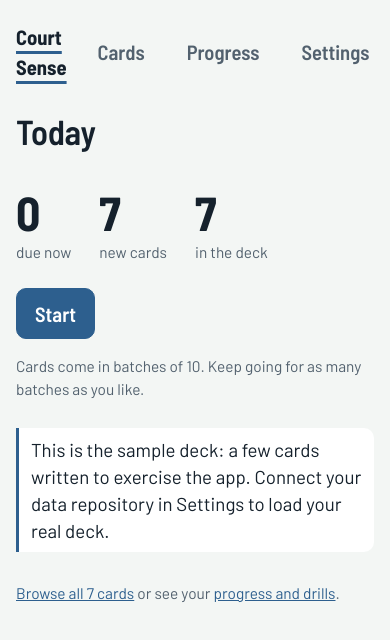
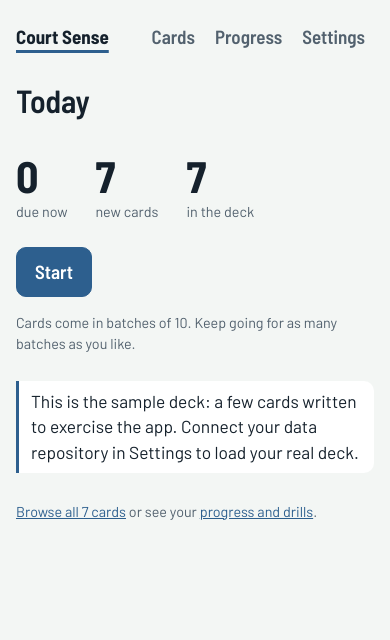
Before and after one commit to jeremys-apps/pickleball-iq, a website with bundled scripts: page app/index.html in a window 390 px wide. Built offline with nearby package versions, Linux system fonts and the light colour scheme.

Commit message:
App: the extra point stays on the body text, so the question, headings and buttons keep their size; the phone topbar fits four tabs on one line (Track C6)

```diff
--- a/app/styles.css
+++ b/app/styles.css
@@ -57,11 +57,14 @@ html, body {
   margin: 0;
   background: var(--bg);
   color: var(--ink);
-  font: 400 var(--step-0)/1.45 var(--font-body);
+  font: 400 1rem/1.45 var(--font-body);
   -webkit-text-size-adjust: 100%;
 }
 
+/* The body carries the extra point; the root stays at 1rem so the rem sizes of
+   the type scale (question, headings, buttons) do not grow with the body text. */
 body {
+  font-size: var(--step-0);
   padding: env(safe-area-inset-top) env(safe-area-inset-right) env(safe-area-inset-bottom) env(safe-area-inset-left);
 }
 
@@ -260,7 +263,13 @@ table.stats { border-collapse: collapse; width: 100%; max-width: 72ch; font-vari
 .progress .drill { display: grid; gap: 6px; max-width: 72ch; margin: 0 0 16px; padding: 12px 14px; border: 1px solid var(--rule); border-radius: var(--radius); background: var(--raised); }
 .progress .drill p, .progress .drill ul { margin: 0; }
 .progress .drill ul { padding-left: 1.2em; }
-@media (max-width: 899px) { .topbar .lab-link { display: none; } }
+@media (max-width: 899px) {
+  .topbar .lab-link { display: none; }
+  /* Four tabs in 390 px: tighter buttons, and no tab wraps onto two lines. */
+  .topbar a { white-space: nowrap; }
+  .topbar .btn.quiet { padding: 10px 8px; }
+  .topbar nav { gap: 2px; }
+}
 
 /* Timed cards: on phones, cap the court's height so the frozen picture and the
    choices fit on one screen (viewBox 360 x 380). */
--- a/app/sw-manifest.js
+++ b/app/sw-manifest.js
@@ -1,5 +1,5 @@
 // Generated by tools/gen-sw-manifest.mjs. Do not edit by hand.
-self.PIQ_VERSION = '40ec5c69279e';
+self.PIQ_VERSION = '7124012d2e55';
 self.PIQ_SHELL = [
   "./",
   "data/deck.sample.json",
```
